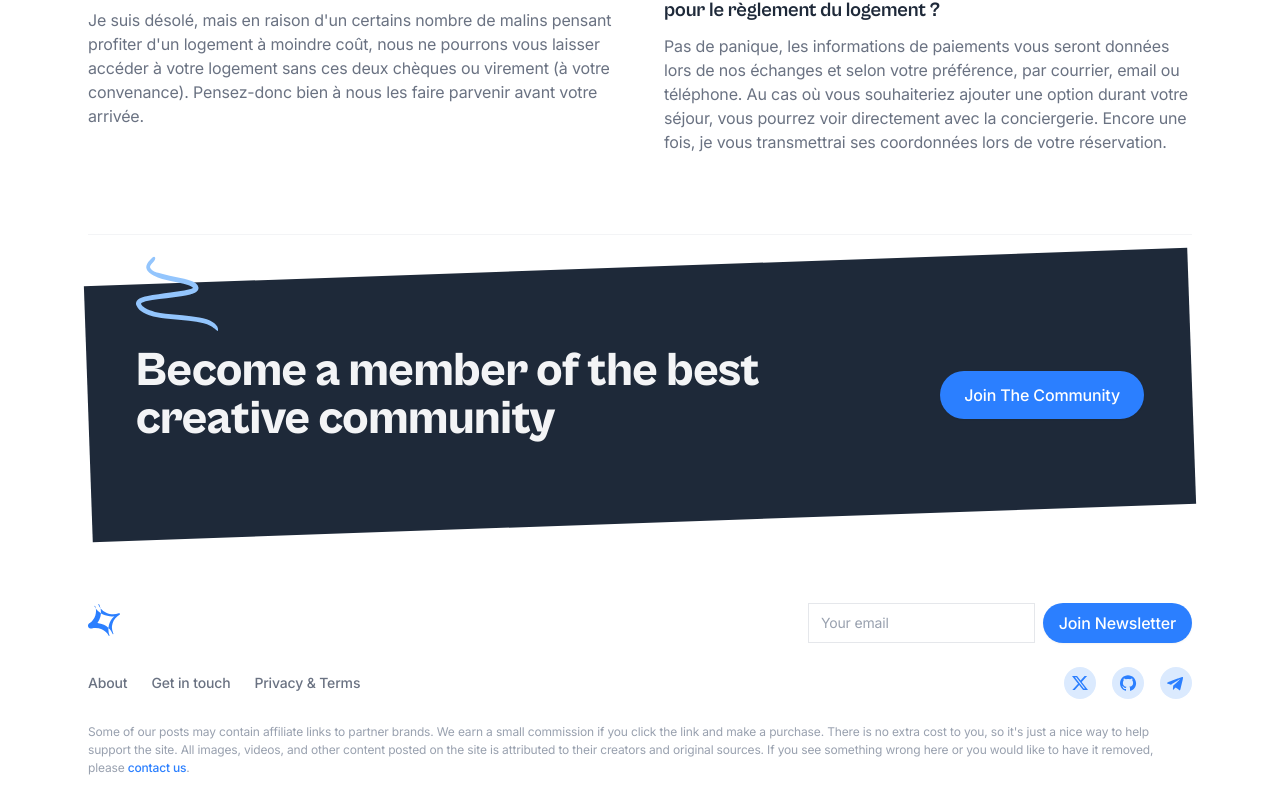
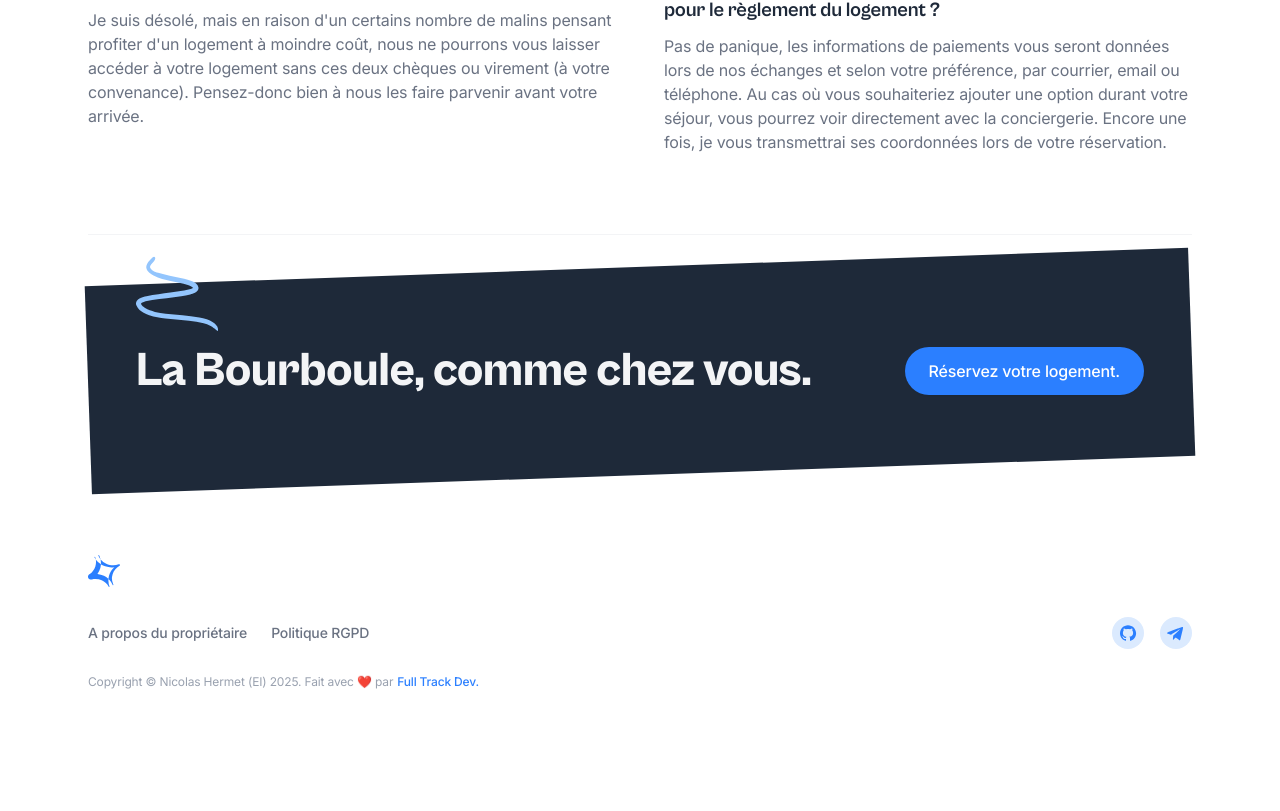
Before and after one commit to Nicolas-Hermet/residence_le_lorraine, a Next.js app: page / in a window 1280 px wide. Shown: the part 9061-9872 px from the top of the page. After the commit the page ends 9800 px from the top, so only its background shows below. Built offline with nearby package versions, Linux system fonts and the light colour scheme.

Commit message:
Modify footer and last CTA

```diff
--- a/components/cta.tsx
+++ b/components/cta.tsx
@@ -19,12 +19,12 @@ export default function Cta() {
                     fillRule="evenodd"
                   />
                 </svg>
-                <h3 className="h2 font-cabinet-grotesk text-gray-100">Become a member of the best creative community</h3>
+                <h3 className="h2 font-cabinet-grotesk text-gray-100">La Bourboule, comme chez vous.</h3>
               </div>
               {/* CTA button */}
               <div className="shrink-0">
                 <Link className="btn text-white bg-blue-500 hover:bg-blue-600 w-full shadow-xs" href="/signup">
-                  Join The Community
+                  Réservez votre logement.
                 </Link>
               </div>
             </div>
--- a/components/ui/footer.tsx
+++ b/components/ui/footer.tsx
@@ -20,36 +20,15 @@ export default function Footer() {
                 </svg>
               </Link>
             </div>
-            <form className="w-full max-w-sm">
-              <div className="flex flex-col sm:flex-row justify-center max-w-xs mx-auto sm:max-w-none">
-                <input type="email" className="form-input w-full mb-2 sm:mb-0 sm:mr-2" placeholder="Your email" aria-label="Your email" />
-                <button className="btn-sm text-white bg-blue-500 hover:bg-blue-600 shadow-xs whitespace-nowrap" type="submit">
-                  Join Newsletter
-                </button>
-              </div>
-              {/* Success message */}
-              {/* <p class="font-medium text-emerald-600 text-center sm:text-left sm:absolute mt-2 opacity-75 text-sm">Thanks for subscribing!</p> */}
-            </form>
           </div>
           {/* Bottom area */}
           <div className="text-center md:flex md:items-center md:justify-between mb-8 md:mb-6">
             {/* Social links */}
             <ul className="inline-flex mb-4 md:order-2 md:ml-4 md:mb-0">
-              <li>
-                <a
-                  className="flex justify-center items-center text-blue-500 bg-blue-100 hover:text-white hover:bg-blue-500 rounded-full transition duration-150 ease-in-out"
-                  href="#0"
-                  aria-label="Twitter"
-                >
-                  <svg className="w-8 h-8 fill-current" viewBox="0 0 32 32" xmlns="http://www.w3.org/2000/svg">
-                    <path d="m13.063 9 3.495 4.475L20.601 9h2.454l-5.359 5.931L24 23h-4.938l-3.866-4.893L10.771 23H8.316l5.735-6.342L8 9h5.063Zm-.74 1.347h-1.457l8.875 11.232h1.36l-8.778-11.232Z" />
-                  </svg>
-                </a>
-              </li>
               <li className="ml-4">
                 <a
                   className="flex justify-center items-center text-blue-500 bg-blue-100 hover:text-white hover:bg-blue-500 rounded-full transition duration-150 ease-in-out"
-                  href="#0"
+                  href="github.com/Nicolas-Hermet/residence_le_lorraine"
                   aria-label="Github"
                 >
                   <svg className="w-8 h-8 fill-current" viewBox="0 0 32 32" xmlns="http://www.w3.org/2000/svg">
@@ -60,7 +39,7 @@ export default function Footer() {
               <li className="ml-4">
                 <a
                   className="flex justify-center items-center text-blue-500 bg-blue-100 hover:text-white hover:bg-blue-500 rounded-full transition duration-150 ease-in-out"
-                  href="#0"
+                  href="/signup"
                   aria-label="Telegram"
                 >
                   <svg className="w-8 h-8 fill-current" viewBox="0 0 32 32" xmlns="http://www.w3.org/2000/svg">
@@ -71,26 +50,21 @@ export default function Footer() {
             </ul>
             {/* Left links */}
             <div className="text-sm font-medium md:order-1 space-x-6 mb-2 md:mb-0">
-              <a className="text-gray-500 decoration-blue-500 decoration-2 underline-offset-2 hover:underline" href="#0">
-                About
+              <a className="text-gray-500 decoration-blue-500 decoration-2 underline-offset-2 hover:underline" href="https://www.fulltrack.dev" target="_blank">
+                A propos du propriétaire
               </a>
               <a className="text-gray-500 decoration-blue-500 decoration-2 underline-offset-2 hover:underline" href="#0">
-                Get in touch
-              </a>
-              <a className="text-gray-500 decoration-blue-500 decoration-2 underline-offset-2 hover:underline" href="#0">
-                Privacy &amp; Terms
+                Politique RGPD
               </a>
             </div>
           </div>
           {/* Bottom notes */}
           <div className="text-xs text-gray-400 text-center md:text-left">
-            Some of our posts may contain affiliate links to partner brands. We earn a small commission if you click the link and make a purchase.
-            There is no extra cost to you, so it's just a nice way to help support the site. All images, videos, and other content posted on the site
-            is attributed to their creators and original sources. If you see something wrong here or you would like to have it removed, please{' '}
-            <a className="font-medium text-blue-500 decoration-blue-500 underline-offset-2 hover:underline" href="#0">
-              contact us
+            Copyright © Nicolas Hermet (EI) 2025.
+            Fait avec ❤️ par
+            <a className='ml-1 font-medium text-blue-500 decoration-blue-500 underline-offset-2 hover:underline' href="https://www.fulltrack.dev" target="_blank">
+              Full Track Dev.
             </a>
-            .
           </div>
         </div>
       </div>
```
